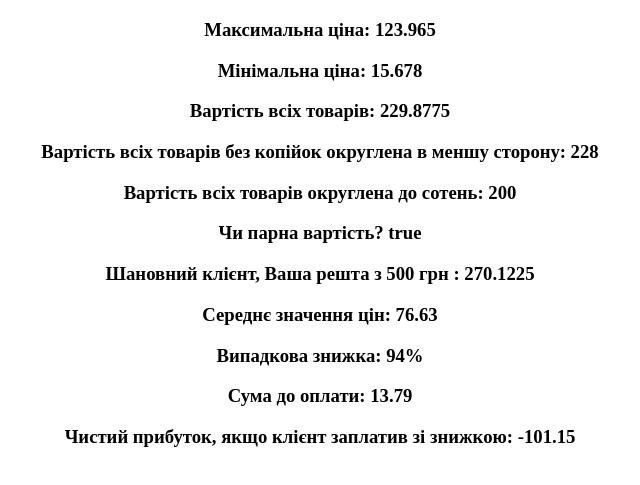
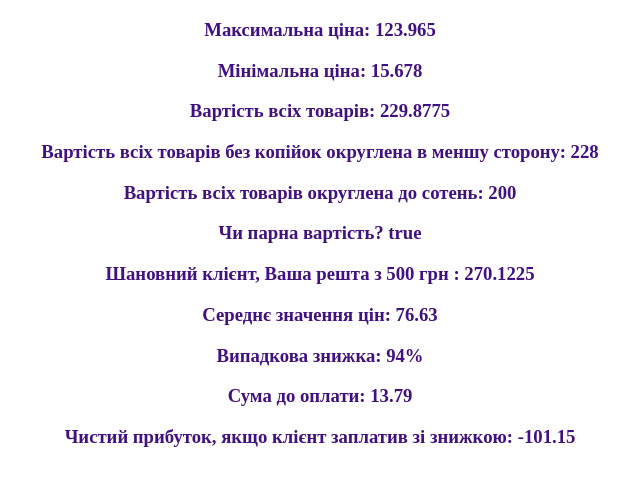
Before and after one commit to Kudex/cursor-education, a plain HTML site: page hm_01/index.html in a window 1280 px wide. Shown: the part 61-546 px from the top of the page, without its empty margins (320-960 px from the left). Drawn offline with Linux system fonts and the light colour scheme.

Commit message:
fourth commit

```diff
--- a/hm_01/index.html
+++ b/hm_01/index.html
@@ -10,17 +10,17 @@
 <div style="text-align:center">
   <h1 style="color:rgb(65, 16, 130)">Homework_01. Evgen Kidron</h1>
 
-  <h3 class="max"></h3>
-  <h3 class="min"></h3>
-  <h3 class="sum"></h3>
-  <h3 class="sumRoundUp"></h3>
-  <h3 class="sumRoundUpToHundreds"></h3>
-  <h3 class="bool"></h3>
-  <h3 class="change"></h3>
-  <h3 class="sumAverage"></h3>
-  <h3 class="percent"></h3>
-  <h3 class="discont"></h3>
-  <h3 class="profit"></h3>
+  <h3 style="color:rgb(65, 16, 130)" class="max"></h3>
+  <h3 style="color:rgb(65, 16, 130)" class="min"></h3>
+  <h3 style="color:rgb(65, 16, 130)" class="sum"></h3>
+  <h3 style="color:rgb(65, 16, 130)" class="sumRoundUp"></h3>
+  <h3 style="color:rgb(65, 16, 130)" class="sumRoundUpToHundreds"></h3>
+  <h3 style="color:rgb(65, 16, 130)" class="bool"></h3>
+  <h3 style="color:rgb(65, 16, 130)" class="change"></h3>
+  <h3 style="color:rgb(65, 16, 130)" class="sumAverage"></h3>
+  <h3 style="color:rgb(65, 16, 130)" class="percent"></h3>
+  <h3 style="color:rgb(65, 16, 130)" class="discont"></h3>
+  <h3 style="color:rgb(65, 16, 130)" class="profit"></h3>
 </div>
 
 
```
